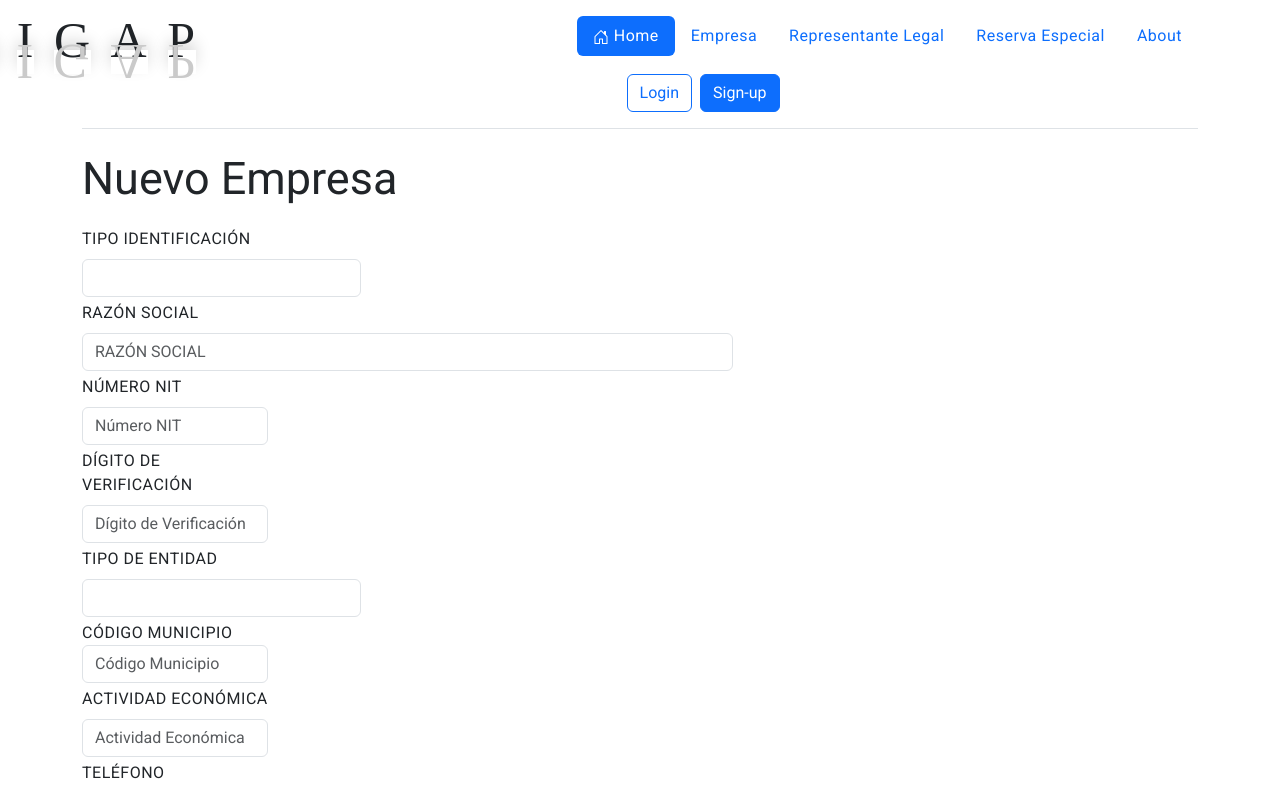
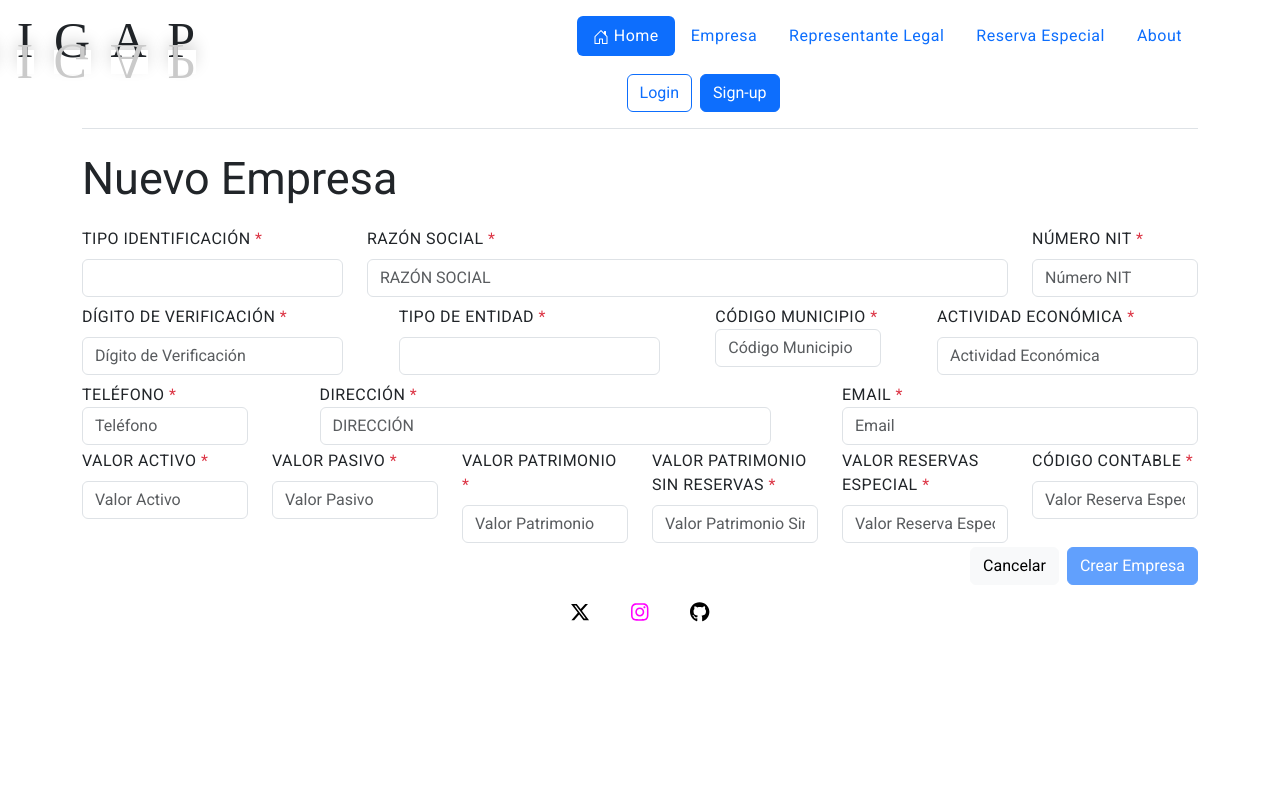
Before and after one commit to JoanNarvaez/sigapFrontend, an Angular app: page /empresa in a window 1280 px wide. Shown: the top 785 px of the page. Built offline with nearby package versions, Linux system fonts and the light colour scheme.

Commit message:
se realiza estilos en los formularios

```diff
--- a/src/app/empresa/empresa.component.html
+++ b/src/app/empresa/empresa.component.html
@@ -19,14 +19,17 @@
             </div>
             }
             <form [formGroup]="form" (submit)="save()">
+
+
+                <div class="row justify-content-between text-left">
                 <div class="col-md-3 mb-1">
-                    <label for="tipo_identificacion" class="form-label">TIPO IDENTIFICACIÓN</label>
+                    <label for="tipo_identificacion" class="form-label">TIPO IDENTIFICACIÓN<span class="text-danger"> *</span></label>
                     <select id="tipo_identificacion" class="form-control" formControlName="tipo_identificacion"
                         [class.is-invalid]="form.get('tipo_identificacion')?.invalid && form.get('tipo_identificacion')?.touched"
                         [class.is-valid]="form.get('tipo_identificacion')?.valid">
                         <option value="NI">NIT</option>
-                        <option value="CC">CÉDULA DE CIUDADANÍA</option>
-                        <option value="CE">CÉDULA DE EXTRANJERÍA</option>
+                        <!-- <option value="CC">CÉDULA DE CIUDADANÍA</option>
+                        <option value="CE">CÉDULA DE EXTRANJERÍA</option> -->
                     </select>
                     <!-- Mensaje de feedback de éxito -->
                     <div class="valid-feedback">
@@ -41,7 +44,7 @@
                     </div>
                 </div>
                 <div class="col-md-7 mb-1">
-                    <label for="razon_social" class="form-label">RAZÓN SOCIAL</label>
+                    <label for="razon_social" class="form-label">RAZÓN SOCIAL<span class="text-danger"> *</span></label>
                     <input id="razon_social" type="text" placeholder="Razón Social" class="form-control"
                         formControlName="razon_social"
                         [class.is-invalid]="form.get('razon_social')?.invalid && form.get('razon_social')?.touched"
@@ -57,8 +60,11 @@
                         }
                     </div>
                 </div>
+
+
+
                 <div class="col-md-2 mb-1">
-                    <label for="numero_nit" class="form-label">NÚMERO NIT</label>
+                    <label for="numero_nit" class="form-label">NÚMERO NIT<span class="text-danger"> *</span></label>
                     <input id="numero_nit" type="text" placeholder="Número NIT" class="form-control"
                         formControlName="numero_nit"
                         [class.is-invalid]="form.get('numero_nit')?.invalid && form.get('numero_nit')?.touched"
@@ -82,8 +88,10 @@
                     </div>
                     }
                 </div>
-                <div class="col-md-2 mb-1">
-                    <label for="digito_verificacion" class="form-label">DÍGITO DE VERIFICACIÓN</label>
+            </div>
+            <div class="row justify-content-between text-left">
+                <div class="col-md-3 mb-1">
+                    <label for="digito_verificacion" class="form-label">DÍGITO DE VERIFICACIÓN<span class="text-danger"> *</span></label>
                     <input id="digito_verificacion" type="text" placeholder="Dígito de Verificación"
                         class="form-control" formControlName="digito_verificacion"
                         [class.is-invalid]="form.get('digito_verificacion')?.invalid && form.get('digito_verificacion')?.touched"
@@ -107,8 +115,9 @@
                     </div>
                     }
                 </div>
+
                 <div class="col-md-3 mb-1">
-                    <label for="tipo_entidad" class="form-label">TIPO DE ENTIDAD</label>
+                    <label for="tipo_entidad" class="form-label">TIPO DE ENTIDAD<span class="text-danger"> *</span></label>
                     <select id="tipo_entidad" class="form-control" formControlName="tipo_entidad"
                         [class.is-invalid]="form.get('tipo_entidad')?.invalid && form.get('tipo_entidad')?.touched"
                         [class.is-valid]="form.get('tipo_entidad')?.valid">
@@ -127,8 +136,10 @@
                         }
                     </div>
                 </div>
+
+
                 <div class="col-md-2 mb-1">
-                    <label for="codigo_municipio">CÓDIGO MUNICIPIO</label>
+                    <label for="codigo_municipio">CÓDIGO MUNICIPIO<span class="text-danger"> *</span></label>
                     <input id="codigo_municipio" type="text" placeholder="Código Municipio" class="form-control"
                         formControlName="codigo_municipio"
                         [class.is-invalid]="form.get('codigo_municipio')?.invalid && form.get('codigo_municipio')?.touched"
@@ -149,8 +160,8 @@
                     }
                 </div>
 
-                <div class="col-md-2 mb-1">
-                    <label for="actividad_economica" class="form-label">ACTIVIDAD ECONÓMICA</label>
+                <div class="col-md-3 mb-1">
+                    <label for="actividad_economica" class="form-label">ACTIVIDAD ECONÓMICA<span class="text-danger"> *</span></label>
                     <input id="actividad_economica" type="text" placeholder="Actividad Económica" class="form-control"
                         formControlName="actividad_economica"
                         [class.is-invalid]="form.get('actividad_economica')?.invalid && form.get('actividad_economica')?.touched"
@@ -174,10 +185,11 @@
                     </div>
                     }
                 </div>
+            </div>
 
-
+            <div class="row justify-content-between text-left">
                 <div class="col-md-2 mb-1">
-                    <label for="telefono">TELÉFONO</label>
+                    <label for="telefono">TELÉFONO<span class="text-danger"> *</span></label>
                     <input id="telefono" type="text" placeholder="Teléfono" class="form-control"
                         formControlName="telefono"
                         [class.is-invalid]="form.get('telefono')?.invalid && form.get('telefono')?.touched"
@@ -199,7 +211,7 @@
                 </div>
 
                 <div class="col-md-5 mb-1">
-                    <label for="direccion">DIRECCIÓN</label>
+                    <label for="direccion">DIRECCIÓN<span class="text-danger"> *</span></label>
                     <input id="direccion" type="text" placeholder="Dirección" class="form-control"
                         formControlName="direccion"
                         [class.is-invalid]="form.get('direccion')?.invalid && form.get('direccion')?.touched"
@@ -219,8 +231,9 @@
                     </div>
                     }
                 </div>
+
                 <div class="col-md-4 mb-1">
-                    <label for="email">EMAIL</label>
+                    <label for="email">EMAIL<span class="text-danger"> *</span></label>
                     <input id="email" type="text" placeholder="Email" class="form-control" formControlName="email"
                         [class.is-invalid]="form.get('email')?.invalid && form.get('email')?.touched"
                         [class.is-valid]="form.get('email')?.valid">
@@ -243,10 +256,11 @@
                     </div>
                     }
                 </div>
+            </div>
 
-
+            <div class="row justify-content-between text-left">
                 <div class="col-md-2 mb-1">
-                    <label for="valor_activo" class="form-label">VALOR ACTIVO</label>
+                    <label for="valor_activo" class="form-label">VALOR ACTIVO<span class="text-danger"> *</span></label>
                     <input id="valor_activo" type="text" placeholder="Valor Activo" class="form-control"
                         formControlName="valor_activo"
                         [class.is-invalid]="form.get('valor_activo')?.invalid && form.get('valor_activo')?.touched"
@@ -273,7 +287,7 @@
 
 
                 <div class="col-md-2 mb-1">
-                    <label for="valor_pasivo" class="form-label">VALOR PASIVO</label>
+                    <label for="valor_pasivo" class="form-label">VALOR PASIVO<span class="text-danger"> *</span></label>
                     <input id="valor_pasivo" type="text" placeholder="Valor Pasivo" class="form-control"
                         formControlName="valor_pasivo"
                         [class.is-invalid]="form.get('valor_pasivo')?.invalid && form.get('valor_pasivo')?.touched"
@@ -301,7 +315,7 @@
 
 
                 <div class="col-md-2 mb-1">
-                    <label for="valor_patrimonio" class="form-label">VALOR PATRIMONIO</label>
+                    <label for="valor_patrimonio" class="form-label">VALOR PATRIMONIO<span class="text-danger"> *</span></label>
                     <input id="valor_patrimonio" type="text" placeholder="Valor Patrimonio" class="form-control"
                         formControlName="valor_patrimonio"
                         [class.is-invalid]="form.get('valor_patrimonio')?.invalid && form.get('valor_patrimonio')?.touched"
@@ -327,7 +341,7 @@
                 </div>
 
                 <div class="col-md-2 mb-1">
-                    <label for="valor_patrimonio_sin_re" class="form-label">VALOR PATRIMONIO SIN RESERVAS</label>
+                    <label for="valor_patrimonio_sin_re" class="form-label">VALOR PATRIMONIO SIN RESERVAS<span class="text-danger"> *</span></label>
                     <input id="valor_patrimonio_sin_re" type="text" placeholder="Valor Patrimonio Sin Reservas"
                         class="form-control" formControlName="valor_patrimonio_sin_re"
                         [class.is-invalid]="form.get('valor_patrimonio_sin_re')?.invalid && form.get('valor_patrimonio_sin_re')?.touched"
@@ -352,8 +366,9 @@
                     }
                 </div>
 
+
                 <div class="col-md-2 mb-1">
-                    <label for="valor_reserva_especial" class="form-label">VALOR RESERVAS ESPECIAL</label>
+                    <label for="valor_reserva_especial" class="form-label">VALOR RESERVAS ESPECIAL<span class="text-danger"> *</span></label>
                     <input id="valor_reserva_especial" type="text" placeholder="Valor Reserva Especial"
                         class="form-control" formControlName="valor_reserva_especial"
                         [class.is-invalid]="form.get('valor_reserva_especial')?.invalid && form.get('valor_reserva_especial')?.touched"
@@ -381,7 +396,7 @@
 
 
                 <div class="col-md-2 mb-1">
-                    <label for="codigo_Contable" class="form-label">CÓDIGO CONTABLE</label>
+                    <label for="codigo_Contable" class="form-label">CÓDIGO CONTABLE<span class="text-danger"> *</span></label>
                     <input id="codigo_Contable" type="text" placeholder="Valor Reserva Especial" class="form-control"
                         formControlName="codigo_Contable"
                         [class.is-invalid]="form.get('codigo_Contable')?.invalid && form.get('codigo_Contable')?.touched"
@@ -405,7 +420,7 @@
                     </div>
                     }
                 </div>
-
+            </div>
 
                 <div class="text-end">
                     <button type="button" class="btn btn-light" routerLink="/">Cancelar</button>
--- a/src/app/representante-legal/representante-legal.component.html
+++ b/src/app/representante-legal/representante-legal.component.html
@@ -20,9 +20,9 @@
         }
 
         <form [formGroup]="form" (submit)="save()">
-
+            <div class="row justify-content text-left">
             <div class="col-md-2 mb-1">
-                <label for="tipo_identificacion" class="form-label">TIPO IDENTIFICACIÓN</label>
+                <label for="tipo_identificacion" class="form-label">TIPO IDENTIFICACIÓN<span class="text-danger"> *</span></label>
                 <select id="tipo_identificacion" class="form-control" formControlName="tipo_identificacion"
                     [class.is-invalid]="form.get('tipo_identificacion')?.invalid && form.get('tipo_identificacion')?.touched"
                     [class.is-valid]="form.get('tipo_identificacion')?.valid">
@@ -47,8 +47,8 @@
 
 
 
-            <div class="col-md-2 mb-1">
-                <label for="numero_identificacion" class="form-label">NÚMERO IDENTIFICACIÓN</label>
+            <div class="col-md-3 mb-1">
+                <label for="numero_identificacion" class="form-label">NÚMERO IDENTIFICACIÓN<span class="text-danger"> *</span></label>
                 <input id="numero_identificacion" type="text" placeholder="Número Identificación"
                     class="form-control" formControlName="numero_identificacion"
                     [class.is-invalid]="form.get('numero_identificacion')?.invalid && form.get('numero_identificacion')?.touched"
@@ -72,9 +72,10 @@
                 </div>
                 }
             </div>
-
+</div>
+<div class="row justify-content text-left">
             <div class="col-md-5 mb-1">
-                <label for="primer_apellido" class="form-label">PRIMER APELLIDO</label>
+                <label for="primer_apellido" class="form-label">PRIMER APELLIDO<span class="text-danger"> *</span></label>
                 <input id="primer_apellido" type="text" placeholder="Primer Apellido" class="form-control"
                     formControlName="primer_apellido"
                     [class.is-invalid]="form.get('primer_apellido')?.invalid && form.get('primer_apellido')?.touched"
@@ -105,9 +106,10 @@
 
             </div>
 
-
+</div>
+<div class="row justify-content text-left">
             <div class="col-md-5 mb-1">
-                <label for="primer_nombre" class="form-label">PRIMER NOMBRE</label>
+                <label for="primer_nombre" class="form-label">PRIMER NOMBRE<span class="text-danger"> *</span></label>
                 <input id="primer_nombre" type="text" placeholder="Primer Nombre" class="form-control"
                     formControlName="primer_nombre"
                     [class.is-invalid]="form.get('primer_nombre')?.invalid && form.get('primer_nombre')?.touched"
@@ -137,8 +139,10 @@
                 <!-- Mensaje de error para campo inválido -->
 
             </div>
+            </div>
+            <div class="row justify-content text-left">
             <div class="col-md-2 mb-1">
-                <label for="codigo_municipio">CÓDIGO MUNICIPIO</label>
+                <label for="codigo_municipio">CÓDIGO MUNICIPIO<span class="text-danger"> *</span></label>
                 <input id="codigo_municipio" type="text" placeholder="Código Municipio" class="form-control"
                     formControlName="codigo_municipio"
                     [class.is-invalid]="form.get('codigo_municipio')?.invalid && form.get('codigo_municipio')?.touched"
@@ -160,7 +164,7 @@
             </div>
 
             <div class="col-md-2 mb-1">
-                <label for="telefono">TELÉFONO</label>
+                <label for="telefono">TELÉFONO<span class="text-danger"> *</span></label>
                 <input id="telefono" type="text" placeholder="Teléfono" class="form-control"
                     formControlName="telefono"
                     [class.is-invalid]="form.get('telefono')?.invalid && form.get('telefono')?.touched"
@@ -182,7 +186,7 @@
             </div>
 
             <div class="col-md-5 mb-1">
-                <label for="direccion">DIRECCIÓN</label>
+                <label for="direccion">DIRECCIÓN<span class="text-danger"> *</span></label>
                 <input id="direccion" type="text" placeholder="Dirección" class="form-control"
                     formControlName="direccion"
                     [class.is-invalid]="form.get('direccion')?.invalid && form.get('direccion')?.touched"
@@ -203,7 +207,7 @@
                 }
             </div>
             <div class="col-md-4 mb-1">
-                <label for="email">EMAIL</label>
+                <label for="email">EMAIL<span class="text-danger"> *</span></label>
                 <input id="email" type="text" placeholder="Email" class="form-control" formControlName="email"
                     [class.is-invalid]="form.get('email')?.invalid && form.get('email')?.touched"
                     [class.is-valid]="form.get('email')?.valid">
@@ -226,6 +230,7 @@
                 </div>
                 }
             </div>
+            </div>
 
             <div class="text-end">
                 <button type="button" class="btn btn-light" routerLink="/">Cancelar</button>
--- a/src/app/reserva-especial/reserva-especial.component.html
+++ b/src/app/reserva-especial/reserva-especial.component.html
@@ -20,7 +20,7 @@
         }
 
         <form [formGroup]="form" (submit)="save()">
-
+            <div class="row justify-content text-left">
             <div class="col-md-2 mb-1">
                 <label for="tipo_identificacion" class="form-label">TIPO IDENTIFICACIÓN</label>
                 <select id="tipo_identificacion" class="form-control" formControlName="tipo_identificacion"
@@ -70,7 +70,7 @@
 
 
 
-            <div class="col-md-2 mb-1">
+            <div class="col-md-3 mb-1">
                 <label for="numero_identificacion" class="form-label">NÚMERO IDENTIFICACIÓN</label>
                 <input id="numero_identificacion" type="text" placeholder="Número Identificación"
                     class="form-control" formControlName="numero_identificacion"
@@ -307,6 +307,7 @@
                 </div>
                 }
             </div>
+            </div>
 
             <div class="text-end">
                 <button type="button" class="btn btn-light" routerLink="/">Cancelar</button>
```
Also changed, not shown: src/app/afiliado-form/afiliado-form.component.html (+115 -108 lines).
